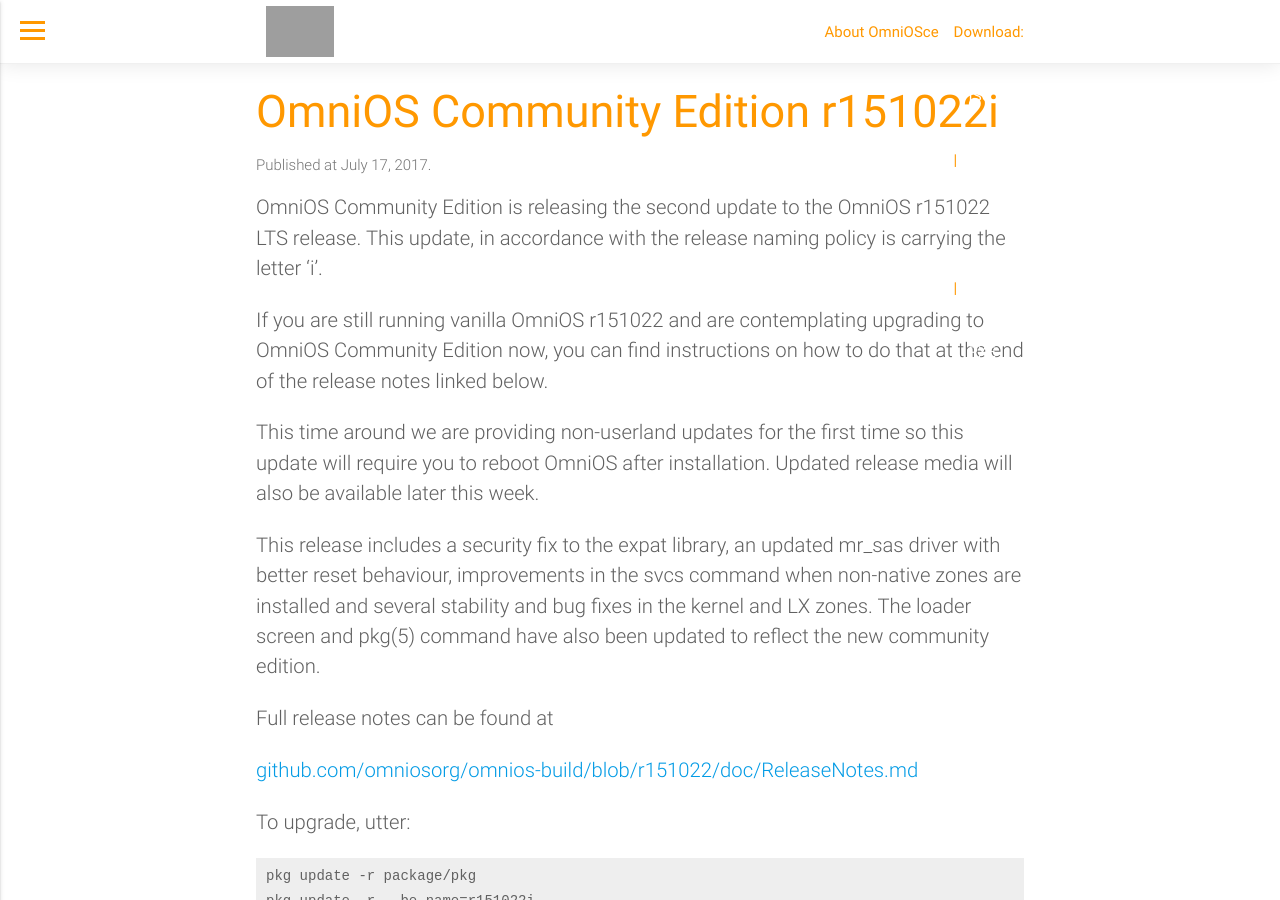
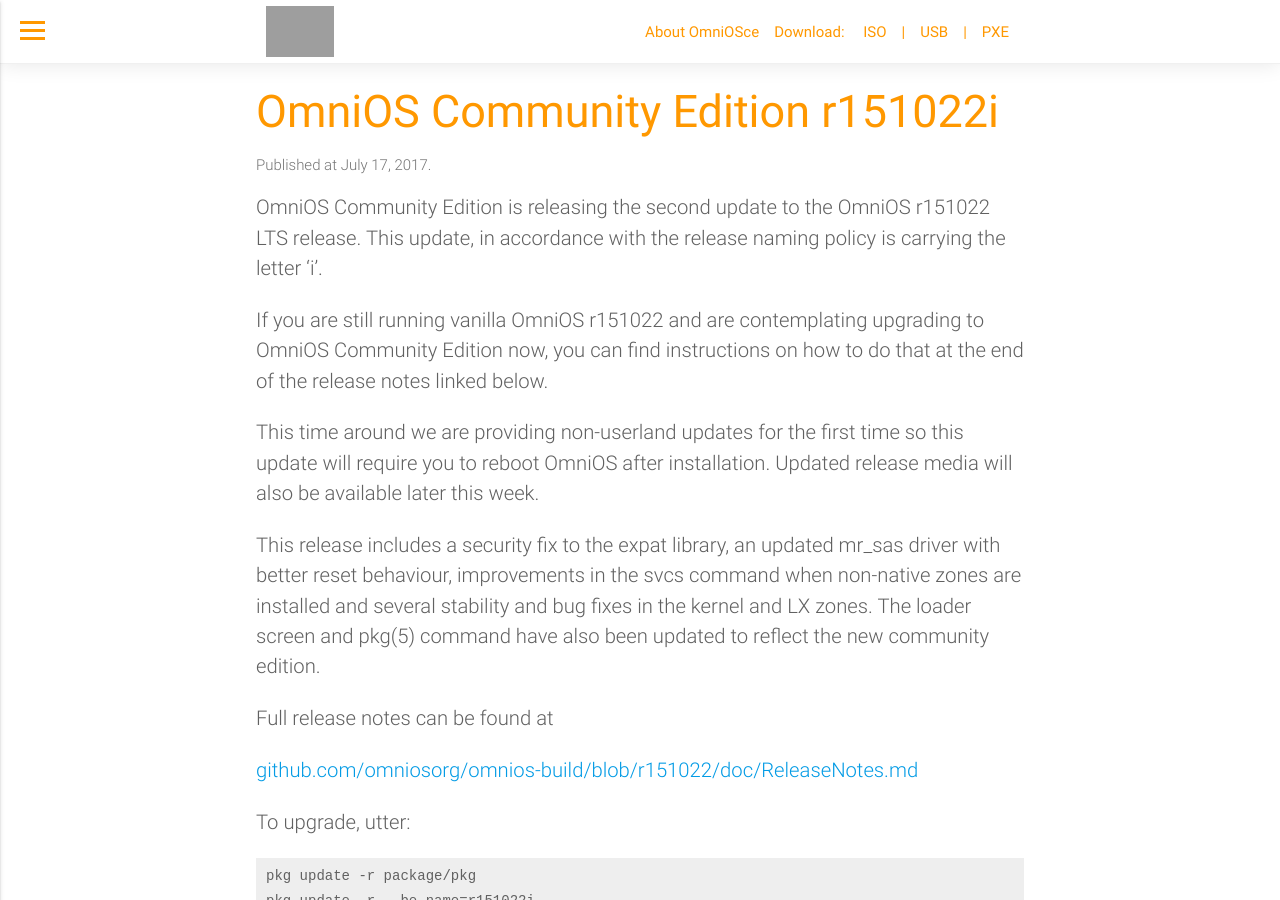
Before and after one commit to omniosorg/omniosorg.github.io, a Jekyll site: the page built from index.html, in a window 1280 px wide and 900 px high. Built offline with Jekyll 4.4.1, drawn with Linux system fonts in a browser that asks for light colours; the list of posts is cut into pages by our own code; grey boxes are pictures that could not be loaded.

Commit message:
make download links inline

```diff
--- a/_includes/header.html
+++ b/_includes/header.html
@@ -38,7 +38,7 @@
                 <li><a href="{{ item.url | prepend: site.baseurl }}.html" class="orange-text {% if item.url == page.url %}active{% endif %}">{{ item.title }}</a></li>
                 {% endif %}
                 {% endfor %}
-<li>Download: <a href="https://downloads.omniosce.org/media/stable/omniosce-{{site.omnios_stable}}{{site.omnios_stable_suffix}}.iso">ISO</a>|<a href="https://downloads.omniosce.org/media/stable/omniosce-{{site.omnios_stable}}{{site.omnios_stable_suffix}}.usb-dd">USB</a>|<a href="https://downloads.omniosce.org/media/stable/kayak_{{site.omnios_stable}}{{site.omnios_stable_suffix}}.zfs.bz2">PXE</a></li>
+<li>Download: <a class="inline" href="https://downloads.omniosce.org/media/stable/omniosce-{{site.omnios_stable}}{{site.omnios_stable_suffix}}.iso">ISO</a>|<a class="inline" href="https://downloads.omniosce.org/media/stable/omniosce-{{site.omnios_stable}}{{site.omnios_stable_suffix}}.usb-dd">USB</a>|<a class="inline" href="https://downloads.omniosce.org/media/stable/kayak_{{site.omnios_stable}}{{site.omnios_stable_suffix}}.zfs.bz2">PXE</a></li>
             </ul>
         </div>
     </nav>
```
